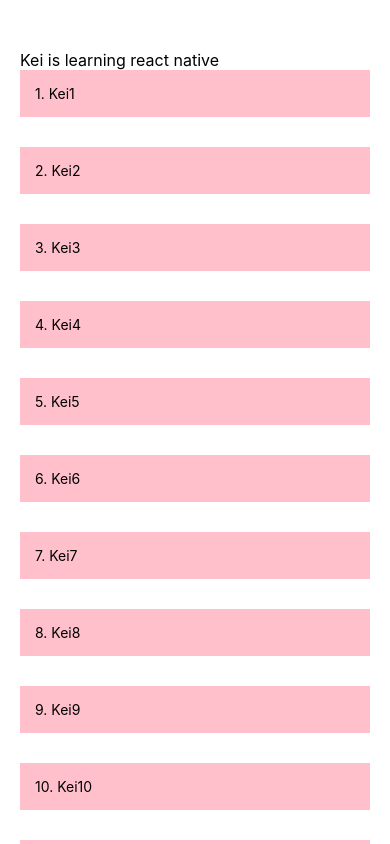
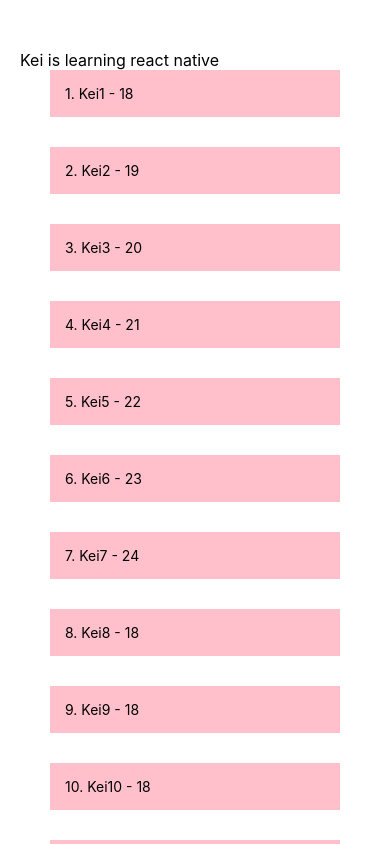
Before and after one commit to khoa36isefiw/react-native-basic, a React Native app: screen / in a window 390 px wide. Built offline with nearby package versions, Linux system fonts and the light colour scheme.

Commit message:
flat list in react native

```diff
--- a/App.tsx
+++ b/App.tsx
@@ -1,6 +1,7 @@
 import { useState } from "react";
 import {
   Button,
+  FlatList,
   ScrollView,
   StyleSheet,
   Text,
@@ -31,7 +32,30 @@
     <View style={styles.container}>
       <Text style={{ fontSize: 16 }}>Kei is learning react native</Text>
       {/* marginVertical: marginTop and marginBottom */}
-      <ScrollView>
+      <FlatList
+        keyExtractor={(item) => item.id + ""}
+        data={students}
+        // return an object containing the index and an object item containing the data
+        renderItem={(data) => {
+          // console.log("data: ", data);
+          // so to get the daat, we need use: data.item.key
+          return (
+            <View
+              style={{
+                padding: 15,
+                backgroundColor: "pink",
+                marginBottom: 30,
+                marginHorizontal: 30,
+              }}
+            >
+              <Text>
+                {data.item.id}. {data.item.name} - {data.item.age}
+              </Text>
+            </View>
+          );
+        }}
+      />
+      {/* <ScrollView>
         {students.map((student) => {
           return (
             <View
@@ -44,7 +68,7 @@
             </View>
           );
         })}
-      </ScrollView>
+      </ScrollView> */}
     </View>
   );
 }
```
Also changed, not shown: 1 other file (tests, documents, lock files or other folders).
